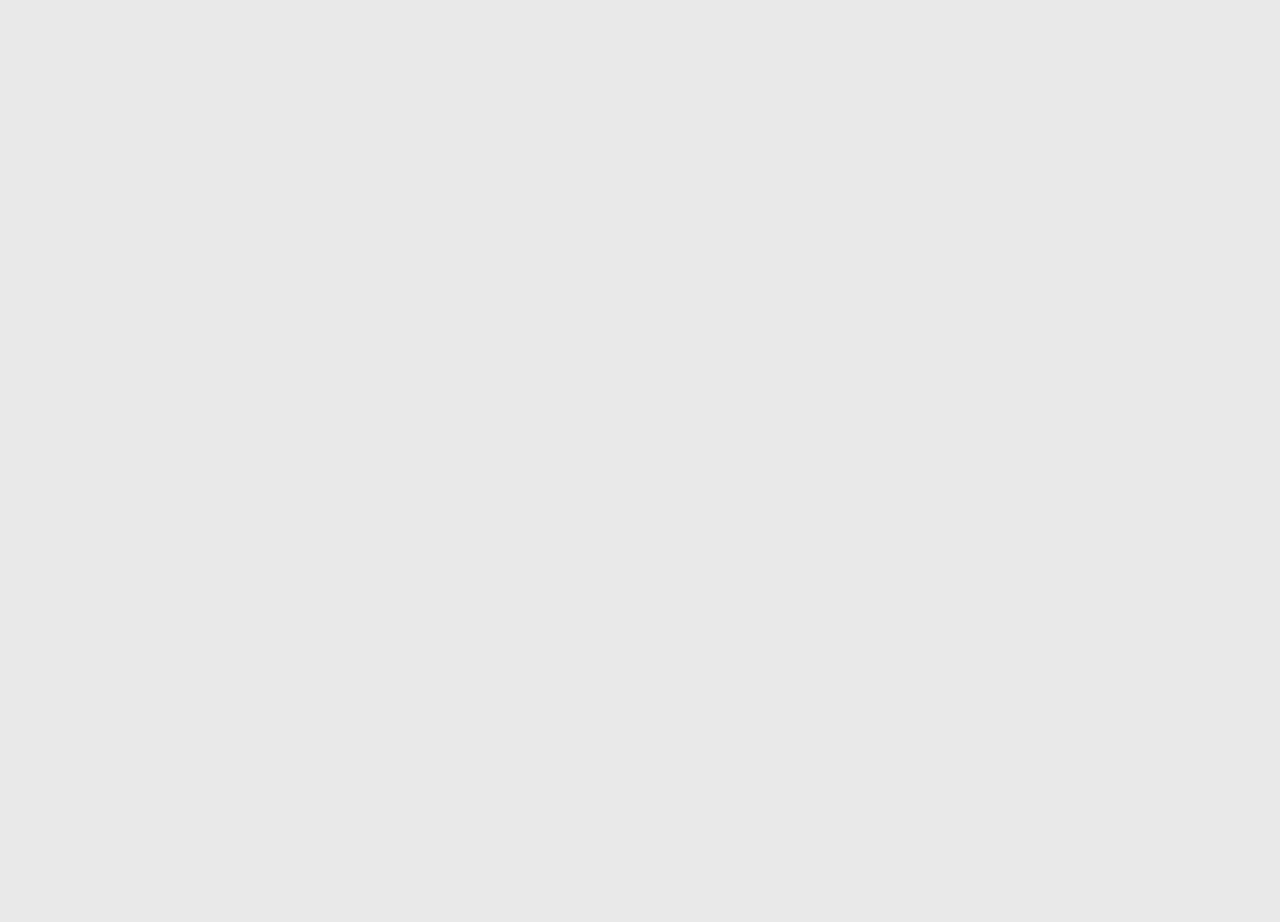
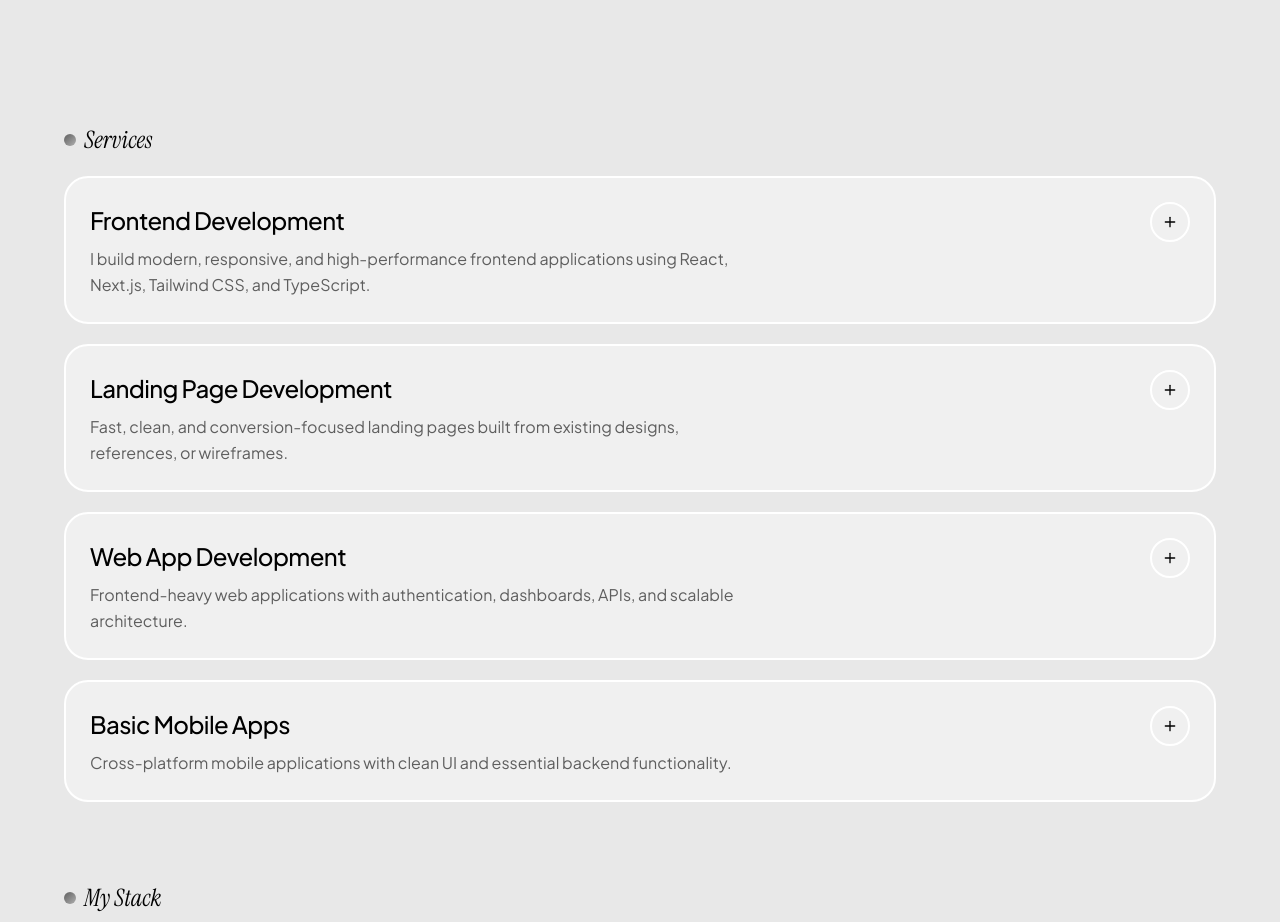
Before and after one commit to nierforprogramming/portfoliov3, a React (Vite) app: page / in a window 1280 px wide. Shown: the part 980-1902 px from the top of the page. Before the commit the page ends 1260 px from the top, so only its background shows below. Built offline with nearby package versions, Linux system fonts and the light colour scheme.

Commit message:
Button, padding, color fixes

```diff
--- a/package.json
+++ b/package.json
@@ -11,6 +11,7 @@
   },
   "dependencies": {
     "@tailwindcss/vite": "^4.2.4",
+    "motion": "^12.38.0",
     "react": "^19.2.5",
     "react-dom": "^19.2.5",
     "react-icons": "^5.6.0",
--- a/src/App.jsx
+++ b/src/App.jsx
@@ -1,6 +1,8 @@
 import AboutMe from "./components/AboutMe";
 import Header from "./components/Header";
 import Hero from "./components/Hero";
+import Services from "./components/Services";
+import Stack from "./components/Stack";
 
 const App = () => {
   return (
@@ -8,6 +10,8 @@ const App = () => {
       <Header />
       <Hero />
       <AboutMe />
+      <Services />
+      <Stack />
     </section>
   );
 };
--- a/src/components/AboutMe.jsx
+++ b/src/components/AboutMe.jsx
@@ -2,7 +2,7 @@ import SectionHeading from "./SectionHeading";
 
 const AboutMe = () => {
   return (
-    <section className="items-center min-h-screen space-y-8">
+    <section className="items-center space-y-8 py-20">
       <div>
         <SectionHeading title="About Me" />
       </div>
--- /dev/null
+++ b/src/components/ServiceCard.jsx
@@ -0,0 +1,98 @@
+import { useState } from "react";
+import { motion, AnimatePresence } from "motion/react";
+import { FiPlus, FiX } from "react-icons/fi";
+
+export default function ServiceCard({ service }) {
+  const [isOpen, setIsOpen] = useState(false);
+
+  return (
+    <motion.div
+      onClick={() => setIsOpen(!isOpen)}
+      layout
+      transition={{
+        layout: {
+          duration: 0.45,
+          ease: [0.22, 1, 0.36, 1],
+        },
+      }}
+      className="relative overflow-hidden cursor-pointer rounded-3xl border-2 border-neutral-1000 bg-neutral-800 p-6"
+    >
+      {/* TOP */}
+      <div className="flex items-start justify-between gap-4">
+        <div className="max-w-2xl">
+          <h2 className="text-[16px] lg:text-[20px] xl:text-[24px] font-medium tracking-tight text-neutral-0">
+            {service.title}
+          </h2>
+
+          <p className="mt-2 text-[14px] md:text-[16px] leading-relaxed text-neutral-300">
+            {service.description}
+          </p>
+        </div>
+
+        {/* TOGGLE BUTTON */}
+        <button
+          onClick={() => setIsOpen(!isOpen)}
+          className="shrink-0 min-h-10 min-w-10 flex h-10 w-10 items-center justify-center cursor-pointer rounded-full border-2 border-neutral-1000 bg-neutral-800 backdrop-blur transition"
+        >
+          <motion.div
+            initial={false}
+            animate={{ rotate: isOpen ? 180 : 0 }}
+            transition={{ duration: 0.3 }}
+          >
+            {isOpen ? (
+              <FiX className="text-[14px] md:text-[16px] text-neutral-0" />
+            ) : (
+              <FiPlus className="text-[14px] md:text-[16px] text-neutral-0" />
+            )}
+          </motion.div>
+        </button>
+      </div>
+
+      {/* EXPANDABLE CONTENT */}
+      <AnimatePresence initial={false}>
+        {isOpen && (
+          <motion.div
+            key="content"
+            initial={{ height: 0, opacity: 0 }}
+            animate={{ height: "auto", opacity: 1 }}
+            exit={{ height: 0, opacity: 0 }}
+            transition={{
+              height: {
+                duration: 0.45,
+                ease: [0.22, 1, 0.36, 1],
+              },
+              opacity: {
+                duration: 0.25,
+              },
+            }}
+            className="overflow-hidden"
+          >
+            <div className="pt-4">
+              <ul className="space-y-1 text-lg text-neutral-300">
+                {service.features.map((feature, index) => (
+                  <li key={index} className="flex items-start gap-3">
+                    <span className="mt-2 h-1.5 w-1.5 rounded-full bg-neutral-300" />
+                    <span className="text-[14px] md:text-[16px]">
+                      {feature}
+                    </span>
+                  </li>
+                ))}
+              </ul>
+
+              {/* BUTTONS */}
+              <div className="mt-8 flex flex-wrap gap-4">
+                <button className="rounded-full h-10 cursor-pointer bg-neutral-0 px-5 py-2 text-sm font-medium text-neutral-1000">
+                  Get In Touch
+                </button>
+
+                <button className="rounded-full h-10 cursor-pointer border border-neutral-0 px-5 py-2 text-sm font-medium text-neutral-0">
+                  Book a Call
+                </button>
+              </div>
+            </div>
+          </motion.div>
+        )}
+      </AnimatePresence>
+    </motion.div>
+  );
+}
--- /dev/null
+++ b/src/components/Services.jsx
@@ -0,0 +1,14 @@
+import { services } from "../constants";
+import SectionHeading from "./SectionHeading";
+import ServiceCard from "./ServiceCard";
+
+export default function Services() {
+  return (
+    <section className="space-y-5 py-20">
+      <SectionHeading title="Services" />
+      {services.map((service, index) => (
+        <ServiceCard key={index} service={service} />
+      ))}
+    </section>
+  );
+}
--- /dev/null
+++ b/src/components/Stack.jsx
@@ -0,0 +1,11 @@
+import SectionHeading from "./SectionHeading";
+
+const Stack = () => {
+  return (
+    <section>
+      <SectionHeading title="My Stack" />
+    </section>
+  );
+};
+
+export default Stack;
--- /dev/null
+++ b/src/constants/index.js
@@ -0,0 +1,58 @@
+export const services = [
+  {
+    title: "Frontend Development",
+    price: "Starts at $999",
+    description:
+      "I build modern, responsive, and high-performance frontend applications using React, Next.js, Tailwind CSS, and TypeScript.",
+    features: [
+      "Responsive web applications",
+      "React + Next.js development",
+      "Tailwind CSS styling",
+      "API integration",
+      "Reusable component architecture",
+      "Performance optimization",
+    ],
+  },
+  {
+    title: "Landing Page Development",
+    price: "Starts at $799",
+    description:
+      "Fast, clean, and conversion-focused landing pages built from existing designs, references, or wireframes.",
+    features: [
+      "Pixel-perfect implementation",
+      "Mobile responsive layout",
+      "Smooth animations & interactions",
+      "SEO-friendly structure",
+      "Fast loading performance",
+      "Deployment support",
+    ],
+  },
+  {
+    title: "Web App Development",
+    price: "Starts at $1,999",
+    description:
+      "Frontend-heavy web applications with authentication, dashboards, APIs, and scalable architecture.",
+    features: [
+      "Dashboard interfaces",
+      "Authentication flows",
+      "REST API integration",
+      "State management",
+      "Modern UI implementation",
+      "Basic backend integration",
+    ],
+  },
+  {
+    title: "Basic Mobile Apps",
+    price: "Starts at $1,499",
+    description:
+      "Cross-platform mobile applications with clean UI and essential backend functionality.",
+    features: [
+      "React Native development",
+      "Android + iOS support",
+      "API integration",
+      "Authentication",
+      "Responsive mobile UI",
+      "App deployment assistance",
+    ],
+  },
+];
```
Also changed, not shown: 1 other file (tests, documents, lock files or other folders).
